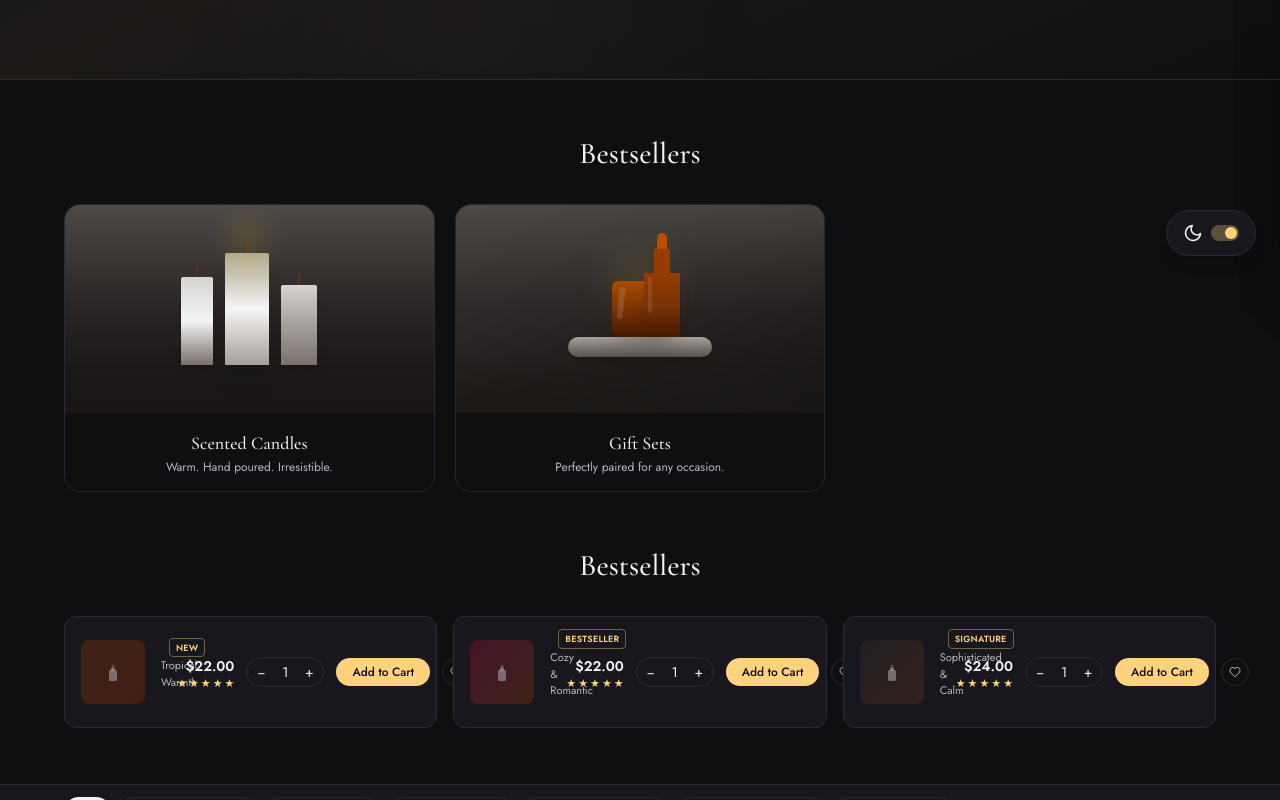
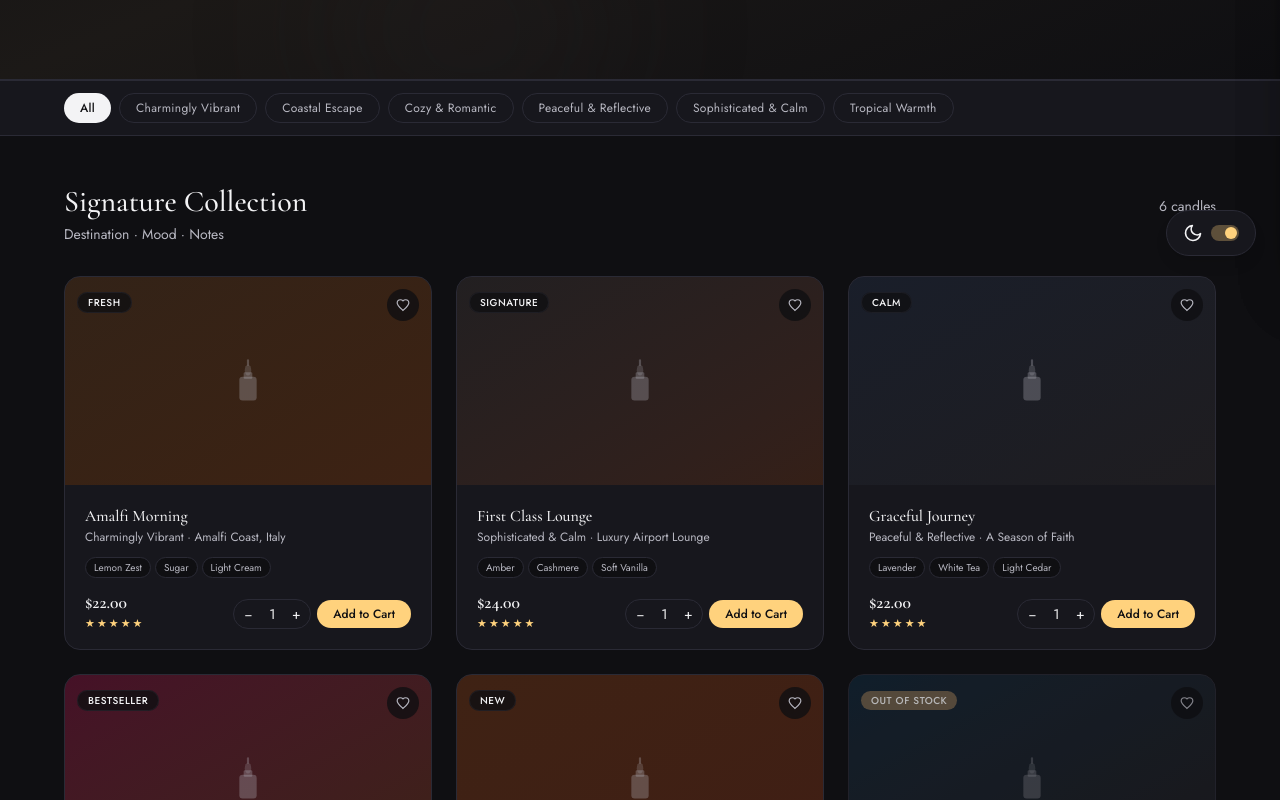
Before and after one commit to thangsauce/aromamor-candles, a React (Vite) app in the folder frontend/: page /#/ in a window 1280 px wide. Shown: the part 520-1320 px from the top of the page. Built offline with nearby package versions, Linux system fonts and the light colour scheme.

Commit message:
Shop Page

```diff
--- a/frontend/src/pages/ShopPage.tsx
+++ b/frontend/src/pages/ShopPage.tsx
@@ -197,49 +197,6 @@ export default function ShopPage() {
         </section>
 
         {/* Category tiles */}
-        <section className="max-w-[1200px] mx-auto px-6 py-14">
-          <h2
-            className="text-3xl text-center text-brand-text dark:text-brand-text-dark mb-8"
-            style={{ fontFamily: "var(--font-display)", fontWeight: 500 }}
-          >
-            Bestsellers
-          </h2>
-          <div className="grid grid-cols-1 md:grid-cols-3 gap-5">
-            {CATEGORIES.map((cat) => (
-              <a
-                key={cat.title}
-                href="#collection"
-                className="group flex flex-col rounded-2xl overflow-hidden border border-brand-line dark:border-brand-line-dark hover:border-brand-accent/50 dark:hover:border-brand-accent-dark/50 transition-all hover:shadow-md cursor-pointer"
-              >
-                {cat.visual}
-                <div className="p-4 text-center bg-brand-bg dark:bg-brand-bg-dark">
-                  <h3
-                    className="text-lg text-brand-text dark:text-brand-text-dark group-hover:text-brand-accent dark:group-hover:text-brand-accent-dark transition"
-                    style={{ fontFamily: "var(--font-display)", fontWeight: 500 }}
-                  >
-                    {cat.title}
-                  </h3>
-                  <p className="text-xs text-brand-muted dark:text-brand-muted-dark mt-0.5">{cat.desc}</p>
-                </div>
-              </a>
-            ))}
-          </div>
-        </section>
-
-        {/* Bestsellers horizontal list */}
-        <section className="max-w-[1200px] mx-auto px-6 pb-14">
-          <h2
-            className="text-3xl text-center text-brand-text dark:text-brand-text-dark mb-8"
-            style={{ fontFamily: "var(--font-display)", fontWeight: 500 }}
-          >
-            Bestsellers
-          </h2>
-          <div className="grid grid-cols-1 md:grid-cols-3 gap-4">
-            {bestsellers.map((p) => (
-              <ProductCard key={p.id} product={p} variant="horizontal" />
-            ))}
-          </div>
-        </section>
 
         {/* Mood strip */}
         <section className="border-y border-brand-line dark:border-brand-line-dark bg-brand-card dark:bg-brand-card-dark">
```
